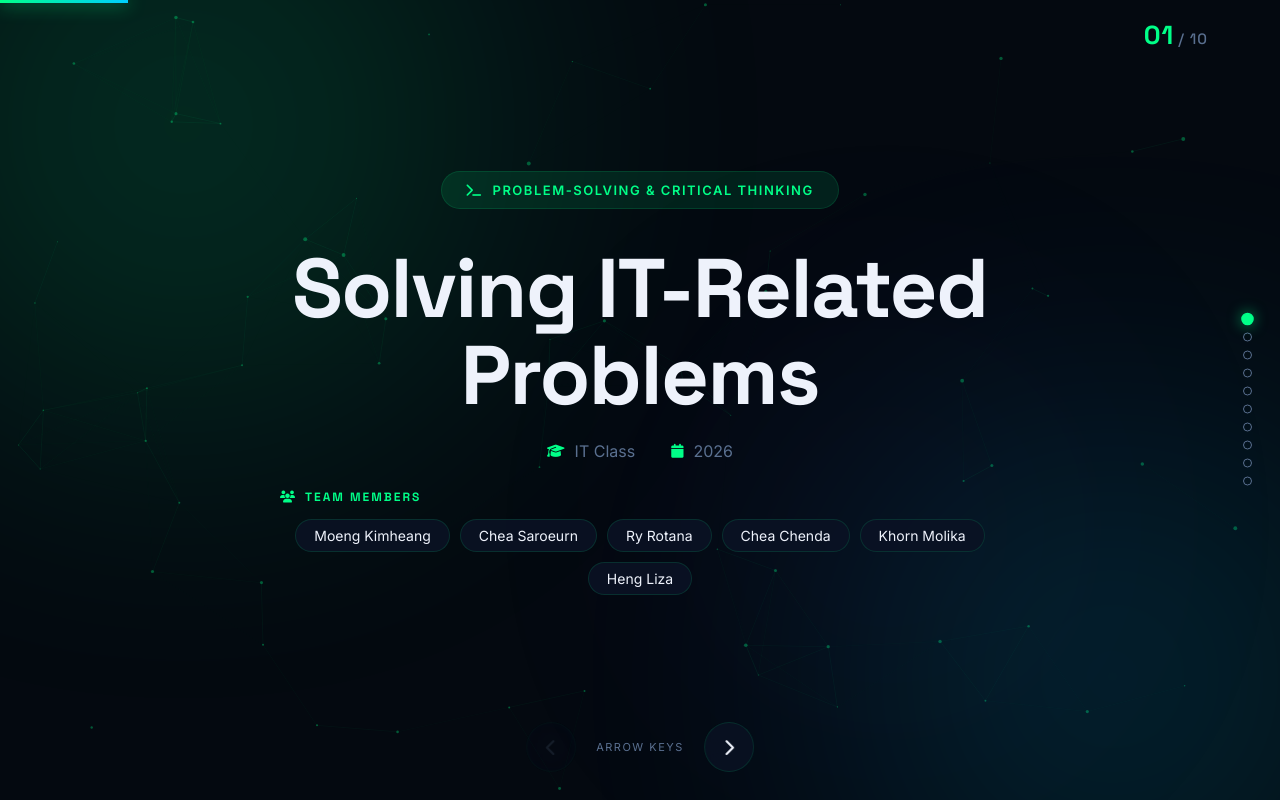
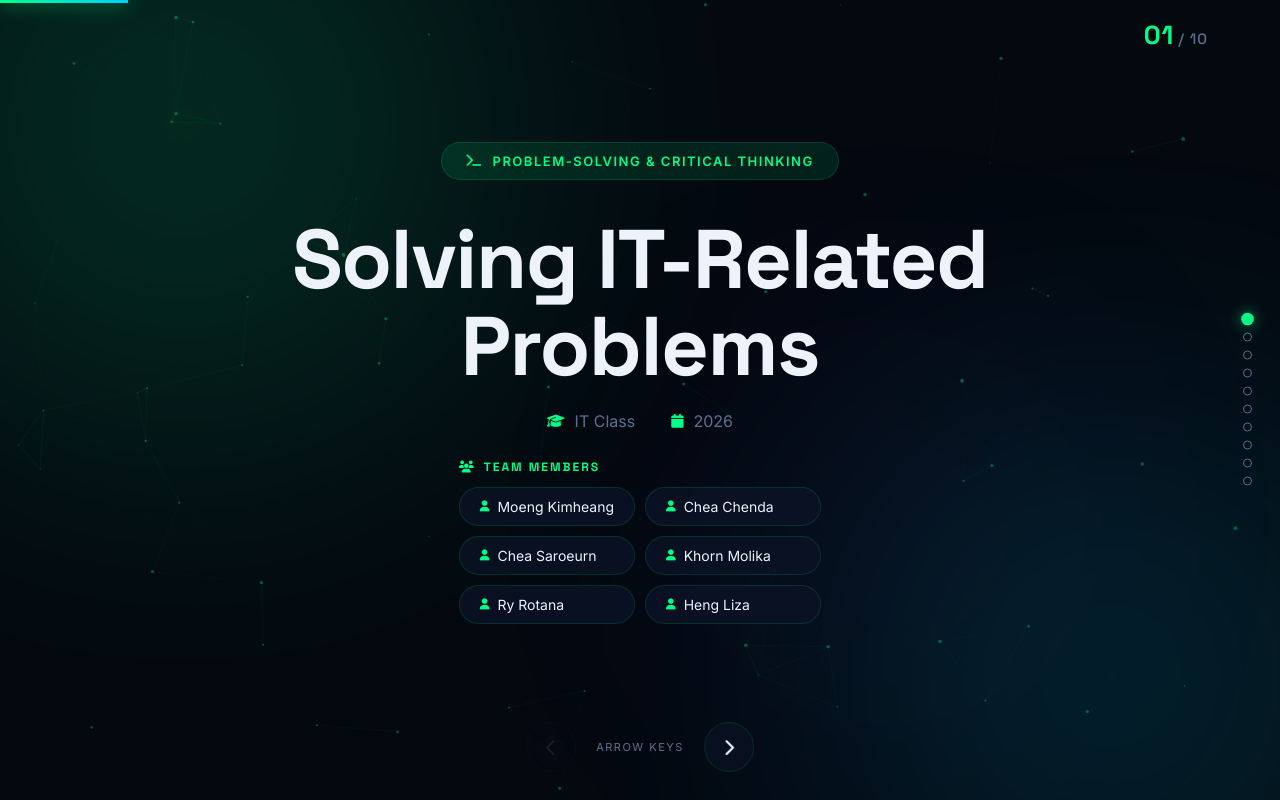
Before and after one commit to Kimheang-code-IT/slide, a plain HTML site: page index.html in a window 1280 px wide. Drawn offline with Linux system fonts and the light colour scheme.

Commit message:
djkfhdlskjfs

```diff
--- a/index.html
+++ b/index.html
@@ -611,7 +611,7 @@
   <!-- ══════════════════════════════════════════════
        SLIDE 1 — TITLE
   ══════════════════════════════════════════════ -->
-  <section class="slide title-slide active" data-slide="0">
+<section class="slide title-slide active" data-slide="0">
     <div class="slide-inner">
       <div class="title-badge anim-up">
         <i class="fa-solid fa-terminal"></i> Problem-Solving &amp; Critical Thinking
@@ -619,21 +619,26 @@
       <h1 class="title-main anim-up d1">
         Solving <span class="accent">IT-Related</span><br>Problems
       </h1>
-
       <div class="title-meta anim-up d3">
         <span><i class="fa-solid fa-graduation-cap"></i> IT Class</span>
         <span><i class="fa-solid fa-calendar"></i> 2026</span>
       </div>
-      <div class="anim-up d4" style="margin-top:28px;display:flex;flex-wrap:wrap;gap:10px;justify-content:center;max-width:720px;">
-        <div style="font-family:'Space Grotesk',sans-serif;font-size:12px;font-weight:700;letter-spacing:2px;text-transform:uppercase;color:var(--accent);width:100%;margin-bottom:4px;display:flex;align-items:center;gap:8px;">
+      <div class="anim-up d4" style="margin-top:28px;max-width:720px;">
+        <div style="font-family:'Space Grotesk',sans-serif;font-size:12px;font-weight:700;letter-spacing:2px;text-transform:uppercase;color:var(--accent);margin-bottom:12px;display:flex;align-items:center;gap:8px;">
           <i class="fa-solid fa-users"></i> Team Members
         </div>
-        <span style="padding:7px 18px;border:1px solid var(--border);border-radius:100px;font-size:14px;color:var(--fg);background:var(--card);backdrop-filter:blur(10px);">Moeng Kimheang</span>
-        <span style="padding:7px 18px;border:1px solid var(--border);border-radius:100px;font-size:14px;color:var(--fg);background:var(--card);backdrop-filter:blur(10px);">Chea Saroeurn</span>
-        <span style="padding:7px 18px;border:1px solid var(--border);border-radius:100px;font-size:14px;color:var(--fg);background:var(--card);backdrop-filter:blur(10px);">Ry Rotana</span>
-        <span style="padding:7px 18px;border:1px solid var(--border);border-radius:100px;font-size:14px;color:var(--fg);background:var(--card);backdrop-filter:blur(10px);">Chea Chenda</span>
-        <span style="padding:7px 18px;border:1px solid var(--border);border-radius:100px;font-size:14px;color:var(--fg);background:var(--card);backdrop-filter:blur(10px);">Khorn Molika</span>
-        <span style="padding:7px 18px;border:1px solid var(--border);border-radius:100px;font-size:14px;color:var(--fg);background:var(--card);backdrop-filter:blur(10px);">Heng Liza</span>
+        <div style="display:grid;grid-template-columns:1fr 1fr;gap:10px;">
+          <div style="display:flex;flex-direction:column;gap:10px;">
+            <span style="padding:10px 20px;border:1px solid var(--border);border-radius:100px;font-size:14px;color:var(--fg);background:var(--card);backdrop-filter:blur(10px);display:flex;align-items:center;gap:8px;"><i class="fa-solid fa-user" style="color:var(--accent);font-size:11px;"></i> Moeng Kimheang</span>
+            <span style="padding:10px 20px;border:1px solid var(--border);border-radius:100px;font-size:14px;color:var(--fg);background:var(--card);backdrop-filter:blur(10px);display:flex;align-items:center;gap:8px;"><i class="fa-solid fa-user" style="color:var(--accent);font-size:11px;"></i> Chea Saroeurn</span>
+            <span style="padding:10px 20px;border:1px solid var(--border);border-radius:100px;font-size:14px;color:var(--fg);background:var(--card);backdrop-filter:blur(10px);display:flex;align-items:center;gap:8px;"><i class="fa-solid fa-user" style="color:var(--accent);font-size:11px;"></i> Ry Rotana</span>
+          </div>
+          <div style="display:flex;flex-direction:column;gap:10px;">
+            <span style="padding:10px 20px;border:1px solid var(--border);border-radius:100px;font-size:14px;color:var(--fg);background:var(--card);backdrop-filter:blur(10px);display:flex;align-items:center;gap:8px;"><i class="fa-solid fa-user" style="color:var(--accent);font-size:11px;"></i> Chea Chenda</span>
+            <span style="padding:10px 20px;border:1px solid var(--border);border-radius:100px;font-size:14px;color:var(--fg);background:var(--card);backdrop-filter:blur(10px);display:flex;align-items:center;gap:8px;"><i class="fa-solid fa-user" style="color:var(--accent);font-size:11px;"></i> Khorn Molika</span>
+            <span style="padding:10px 20px;border:1px solid var(--border);border-radius:100px;font-size:14px;color:var(--fg);background:var(--card);backdrop-filter:blur(10px);display:flex;align-items:center;gap:8px;"><i class="fa-solid fa-user" style="color:var(--accent);font-size:11px;"></i> Heng Liza</span>
+          </div>
+        </div>
       </div>
     </div>
   </section>
```
